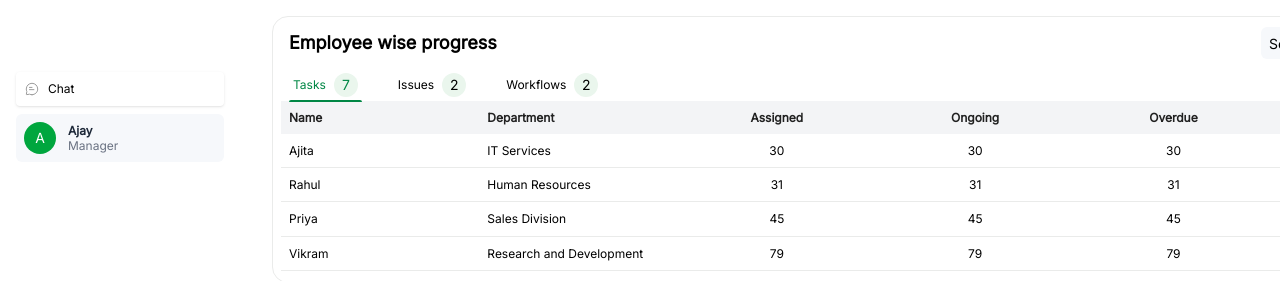
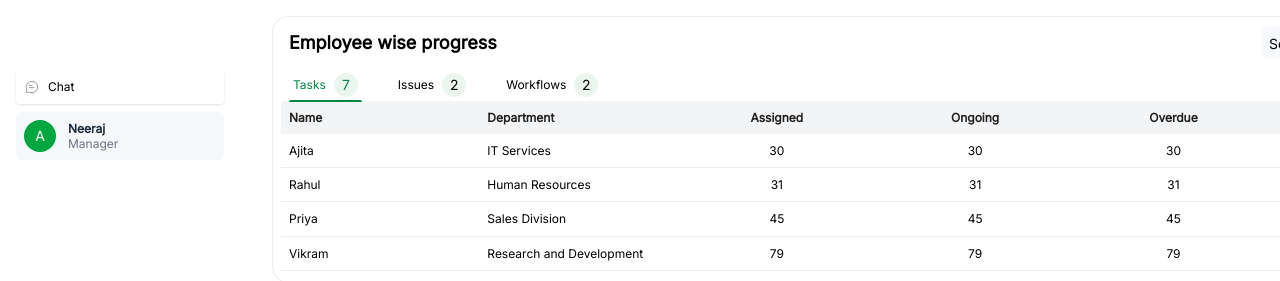
Before and after one commit to neerajnishad5/dashboard-app, a React (Vite) app: page / in a window 1280 px wide. Shown: the part 524-805 px from the top of the page. Built offline with nearby package versions, Linux system fonts and the light colour scheme.

Commit message:
fix: sidebar changes

```diff
--- a/src/components/Sidebar.jsx
+++ b/src/components/Sidebar.jsx
@@ -84,7 +84,7 @@ export default function Sidebar({ isCollapsed, setIsCollapsed }) {
         ))}
       </nav>
 
-      <div className="mt-[6rem]">
+      <div className="mt-[45%]">
         <div className="chat flex flex-col justify-start p-2 rounded shadow-sm mb-2">
           <p className="text-[12px]">
             <span className="flex items-center gap-2">
@@ -106,7 +106,7 @@ export default function Sidebar({ isCollapsed, setIsCollapsed }) {
           </div>
           {!localIsCollapsed && (
             <div className="user flex flex-col leading-tight text-sm">
-              <p className="font-semibold text-gray-800 text-[12px]">Ajay</p>
+              <p className="font-semibold text-gray-800 text-[12px]">Neeraj</p>
               <p className="text-gray-500 text-[12px]">Manager</p>
             </div>
           )}
```
